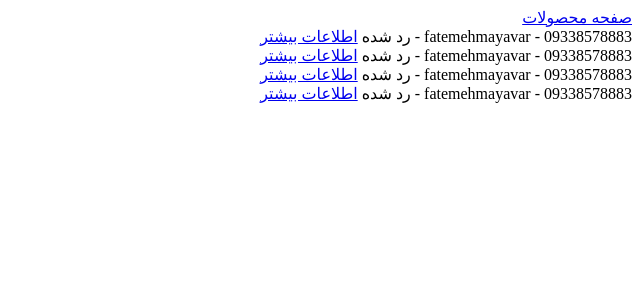
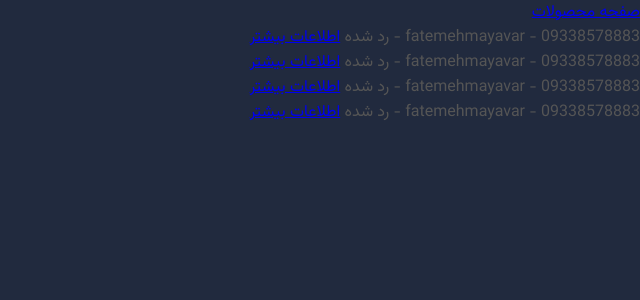
Before and after one commit to werco-ir/onlineshop, a Flask app: page /admin/dashboard in a window 1280 px wide. Shown: the top 300 px of the page, without its empty margins (640-1280 px from the left). Run offline with Flask 3, Linux system fonts and the light colour scheme; a user stored in the database is signed in; data comes from the database, SQL or seed files in the repository; both versions use the stored data as it was after the commit; some libraries are stand-ins or nearby versions.

Commit message:
index.css and fonts file added,better css the main page

```diff
--- /dev/null
+++ b/static/css/index.css
@@ -0,0 +1,184 @@
+/* Generated by script */
+@font-face {
+    font-family: Vazirmatn;
+    src: url('../font/Vazirmatn-Thin.woff2') format('woff2');
+    font-weight: 100;
+    font-style: normal;
+    font-display: swap;
+}
+
+@font-face {
+    font-family: Vazirmatn;
+    src: url('../font/Vazirmatn-ExtraLight.woff2') format('woff2');
+    font-weight: 200;
+    font-style: normal;
+    font-display: swap;
+}
+
+@font-face {
+    font-family: Vazirmatn;
+    src: url('../font/Vazirmatn-Light.woff2') format('woff2');
+    font-weight: 300;
+    font-style: normal;
+    font-display: swap;
+}
+
+@font-face {
+    font-family: Vazirmatn;
+    src: url('../font/Vazirmatn-Regular.woff2') format('woff2');
+    font-weight: 400;
+    font-style: normal;
+    font-display: swap;
+}
+
+@font-face {
+    font-family: Vazirmatn;
+    src: url('../font/Vazirmatn-Medium.woff2') format('woff2');
+    font-weight: 500;
+    font-style: normal;
+    font-display: swap;
+}
+
+@font-face {
+    font-family: Vazirmatn;
+    src: url('../font/Vazirmatn-SemiBold.woff2') format('woff2');
+    font-weight: 600;
+    font-style: normal;
+    font-display: swap;
+}
+
+@font-face {
+    font-family: Vazirmatn;
+    src: url('../font/Vazirmatn-Bold.woff2') format('woff2');
+    font-weight: 700;
+    font-style: normal;
+    font-display: swap;
+}
+
+@font-face {
+    font-family: Vazirmatn;
+    src: url('../font/Vazirmatn-ExtraBold.woff2') format('woff2');
+    font-weight: 800;
+    font-style: normal;
+    font-display: swap;
+}
+
+@font-face {
+    font-family: Vazirmatn;
+    src: url('../font/Vazirmatn-Black.woff2') format('woff2');
+    font-weight: 900;
+    font-style: normal;
+    font-display: swap;
+}
+
+:root {
+    --font-color : #555555;
+}
+
+body {
+    padding: 0;
+    margin: 0;
+    font-size: 16px;
+    background: #212A3E;
+    color: var(--font-color);
+    font-family: Vazirmatn;
+}
+
+header {
+    width: 100%;
+    text-align: center;
+}
+
+header img {
+    max-width: 200px;
+    max-height: 40px;
+    float: left;
+
+
+}
+
+header > section {
+    width: 100%;
+    height: 40px;
+    max-width: 800px;
+    margin: 30px auto auto;
+    padding: 10px 20px;
+    border-radius: 72px;
+    background: #212A3E;
+    box-shadow: 7px 7px 5px rgba(0, 0, 0, 0.6),
+    -7px -7px 5px rgba(104, 104, 115, 0.58);
+}
+
+header  div {
+    display: flex;
+    justify-content: center;
+    align-items: center;
+    float: right;
+
+
+}
+
+header a {
+    font-size: 20px;
+    color: #e6e6e6;
+    text-decoration: none;
+    font-weight: 900;
+    margin: 0 10px;
+    padding: 5px;
+}
+
+header a:hover {
+    color: #878787;
+    border-radius: 50px;
+    background: #212A3E;
+    box-shadow: inset 5px 5px 5px #111a22,
+    inset -5px -5px 5px #2e3a57;
+}
+
+.products{
+    display: flex;
+    justify-content: center;
+    align-items: center;
+    margin-top: 20px;
+}
+
+.product-box {
+    max-width: 250px;
+    margin:15px;
+    border-radius: 29px;
+    background: #e0e0e0;
+    box-shadow: 5px 5px 10px #9BA4B5,
+    -5px -5px 10px #F1F6F9;
+}
+
+.product-box > img{
+    width: 100%;
+    border-top-right-radius: inherit;
+    border-top-left-radius: inherit;
+
+}
+.product-box > h3 {
+ margin: 5px;
+
+
+}
+.product-box > a{
+    text-decoration: none;
+    padding:5px;
+    font-size: 14px;
+    border-radius: 9px;
+    background: linear-gradient(145deg, #ffc300, #ffca00);
+    color: #0d124a;
+    float: left;
+    margin-left:10px;
+    margin-bottom: 7px;
+    margin-right: 5px;
+
+}
+
+
+.product-box > p {
+    font-size:12px;
+    margin:0;
+    margin-bottom: 5px;
+}
--- a/templates/base.html
+++ b/templates/base.html
@@ -2,7 +2,9 @@
 <html lang="fa" dir="rtl">
 <head>
     <meta charset="UTF-8">
-    <meta name="viewport">
+    <meta name="viewport"
+          content="width=device-width, user-scalable=no, initial-scale=1.0, maximum-scale=1.0 minimum-scale=1.0">
+    <link rel="stylesheet" href="{{ url_for('static',filename="css/index.css") }}">
     {% block header %}{% endblock %}
 </head>
 <body>
```
Also changed, not shown: templates/main.html (+23 -5 lines), instance/database.db, static/font/Vazirmatn-Black.woff2 (added), static/font/Vazirmatn-Bold.woff2 (added), static/font/Vazirmatn-ExtraBold.woff2 (added), static/font/Vazirmatn-ExtraLight.woff2 (added), static/font/Vazirmatn-Light.woff2 (added), static/font/Vazirmatn-Medium.woff2 (added), static/font/Vazirmatn-Regular.woff2 (added), static/font/Vazirmatn-SemiBold.woff2 (added), static/font/Vazirmatn-Thin.woff2 (added), static/font/Vazirmatn[wght].woff2 (added), static/image/logo.png (added).
